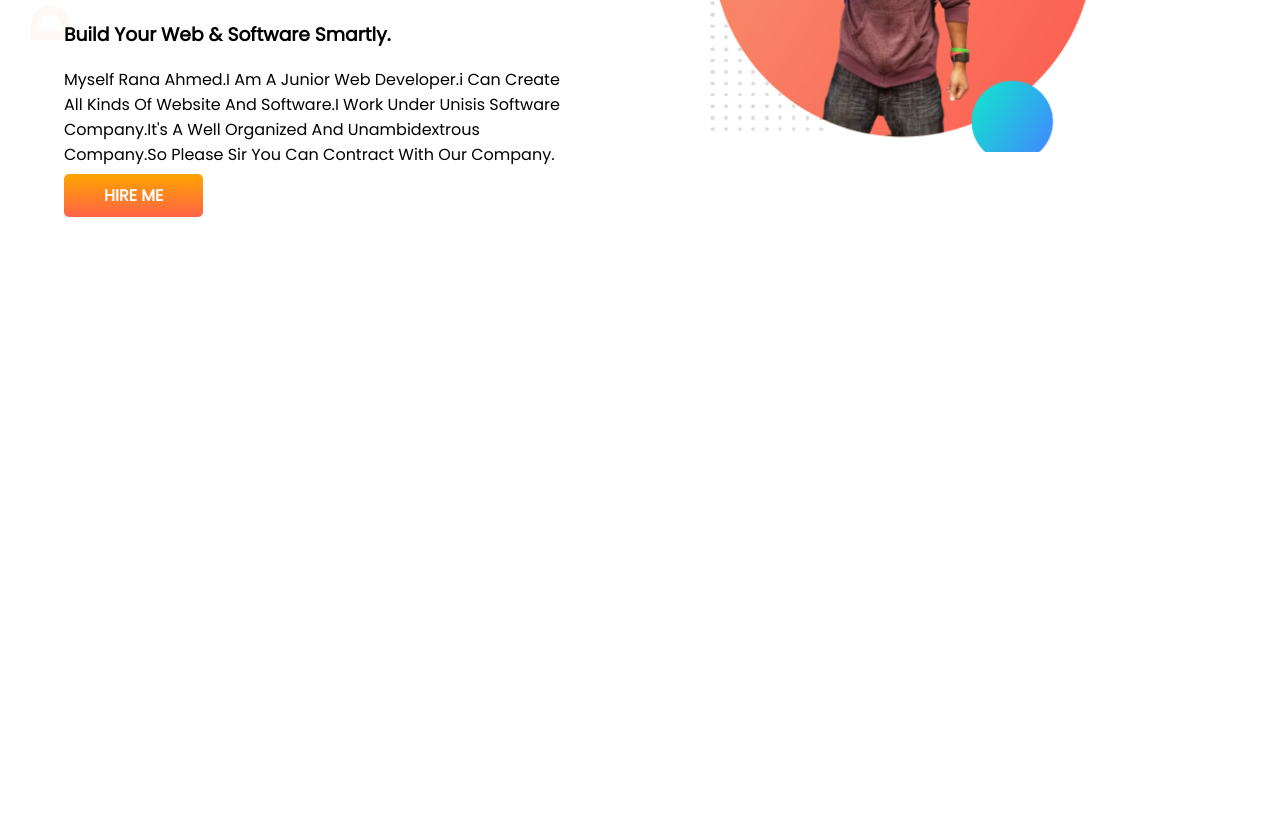
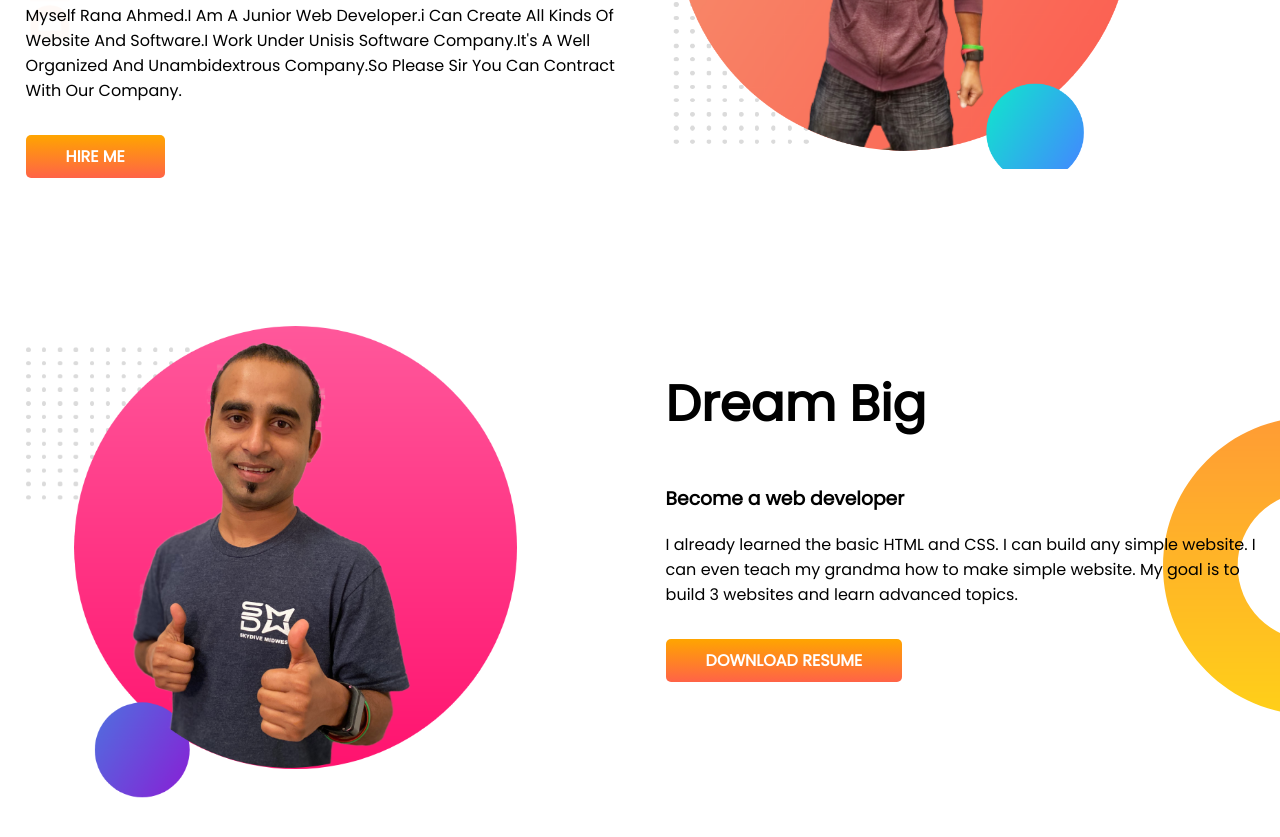
Before and after one commit to rana-ahmed3/developer-portfolio, a plain HTML site: page index.html in a window 1280 px wide. Shown: the part 319-1156 px from the top of the page. Before the commit the page ends 800 px from the top, so only its background shows below. Drawn offline with Linux system fonts and the light colour scheme.

Commit message:
new added

```diff
--- a/index.html
+++ b/index.html
@@ -21,13 +21,33 @@
             <p>Myself Rana Ahmed.I Am A Junior Web Developer.i Can Create All Kinds Of Website And Software.I Work Under
                 Unisis Software Company.It's A Well Organized And Unambidextrous Company.So Please Sir You Can Contract
                 With
-                Our Company.</p>
+                Our Company.</p><br>
             <a class="link-button" target="_blank" href="https://github.com/programminghero1">HIRE ME</a>
         </div>
         <div class="half-width">
             <img src="images/jhankar.my-bg.png" alt="">
         </div>
     </section>
+
+
+    <section class="right-banner">
+        <div class="half-width">
+            <img src="images/jhankar2.png" alt="">
+        </div>
+
+
+
+        <div class="half-width">
+            <h1>Dream Big</h1>
+            <h3>Become a web developer
+            </h3>
+            <p>I already learned the basic HTML and CSS. I can build any simple website. I can even teach my grandma how
+                to make simple website. My goal is to build 3 websites and learn advanced topics.</p><br>
+            <a class="link-button" target="_blank" href="">DOWNLOAD RESUME</a>
+
+        </div>
+    </section>
+
 </body>
 
 </html>
--- a/style.css
+++ b/style.css
@@ -13,11 +13,12 @@ h1 {
 
 section {
     display: flex;
+    margin-bottom: 150px;
 }
 
 .half-width {
     width: 50%;
-    padding: 5%;
+    padding-left: 2%;
 }
 
 .half-width img {
@@ -37,3 +38,9 @@ section {
     background-image: url(images/top-banner.png);
     background-repeat: no-repeat;
 }
+
+.right-banner {
+    background: url(images/dream-bg.png);
+    background-repeat: no-repeat;
+    background-position: right;
+}
```
